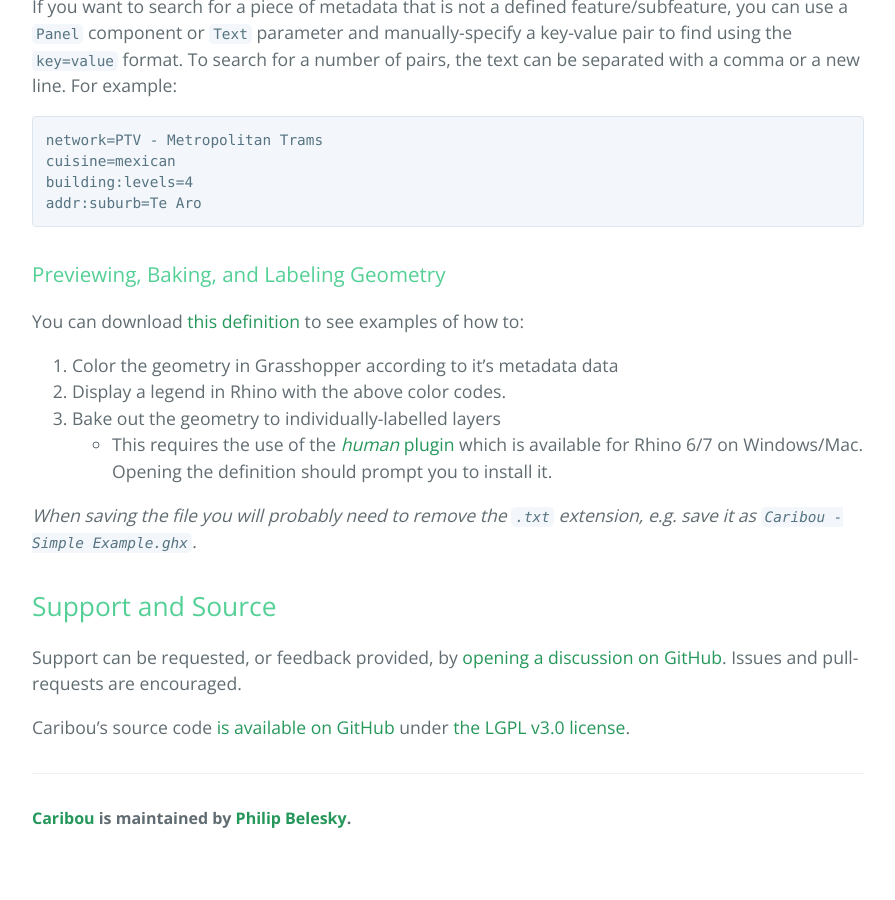
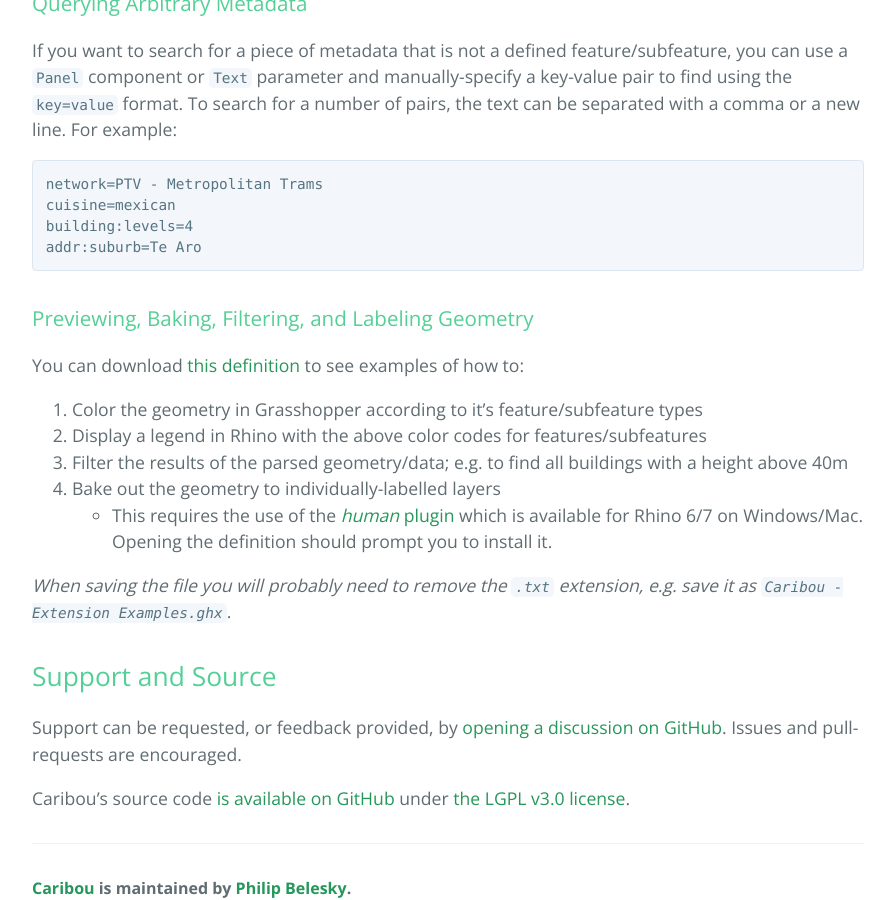
Before and after one commit to philipbelesky/Caribou, a Jekyll site: the page built from docs/index.md, in a window 1280 px wide and 900 px high, scrolled down 4637 px. Shown: the whole window, without its empty margins (192-1087 px from the left). Built offline with Jekyll 4.4.1, drawn with Linux system fonts in a browser that asks for light colours; comment, search, counter and statistics services are not loaded; our own code applies the rules of GitHub Pages for plain Markdown files; before the commit the page ends 5499 px from its top, so only the background shows below that; some of the changed text lies outside the part shown.

Commit message:
Link new example files in docs

````diff
--- a/docs/index.md
+++ b/docs/index.md
@@ -49,6 +49,8 @@ Regardless of the type of `Extract` component you are using, the workflow is the
 6. Done!
 
 ![A minimum viable definition](/assets/minimum-viable-definition.png)
+
+[Download the minimal example definition](https://raw.githubusercontent.com/philipbelesky/Caribou/main/examples/Caribou%20-%20Simple%20Example.ghx)
 
 ### Non-Geometry Outputs
 
@@ -117,16 +119,17 @@ building:levels=4
 addr:suburb=Te Aro
 ```
 
-### Previewing, Baking, and Labeling Geometry
+### Previewing, Baking, Filtering, and Labeling Geometry
 
-You can download [this definition](https://raw.githubusercontent.com/philipbelesky/Caribou/main/examples/Caribou%20-%20Simple%20Example.ghx) to see examples of how to:
+You can download [this definition](https://raw.githubusercontent.com/philipbelesky/Caribou/main/examples/Caribou%20-%20Extensions%20Example.ghx) to see examples of how to:
 
-1. Color the geometry in Grasshopper according to it's metadata data
-2. Display a legend in Rhino with the above color codes.
-3. Bake out the geometry to individually-labelled layers
+1. Color the geometry in Grasshopper according to it's feature/subfeature types
+2. Display a legend in Rhino with the above color codes for features/subfeatures
+3. Filter the results of the parsed geometry/data; e.g. to find all buildings with a height above 40m
+4. Bake out the geometry to individually-labelled layers
   - This requires the use of the [*human* plugin](https://discourse.mcneel.com/c/grasshopper/human/88) which is available for Rhino 6/7 on Windows/Mac. Opening the definition should prompt you to install it.
 
-*When saving the file you will probably need to remove the `.txt` extension, e.g. save it as `Caribou - Simple Example.ghx`.*
+*When saving the file you will probably need to remove the `.txt` extension, e.g. save it as `Caribou - Extension Examples.ghx`.*
 
 ## Support and Source
 
````
